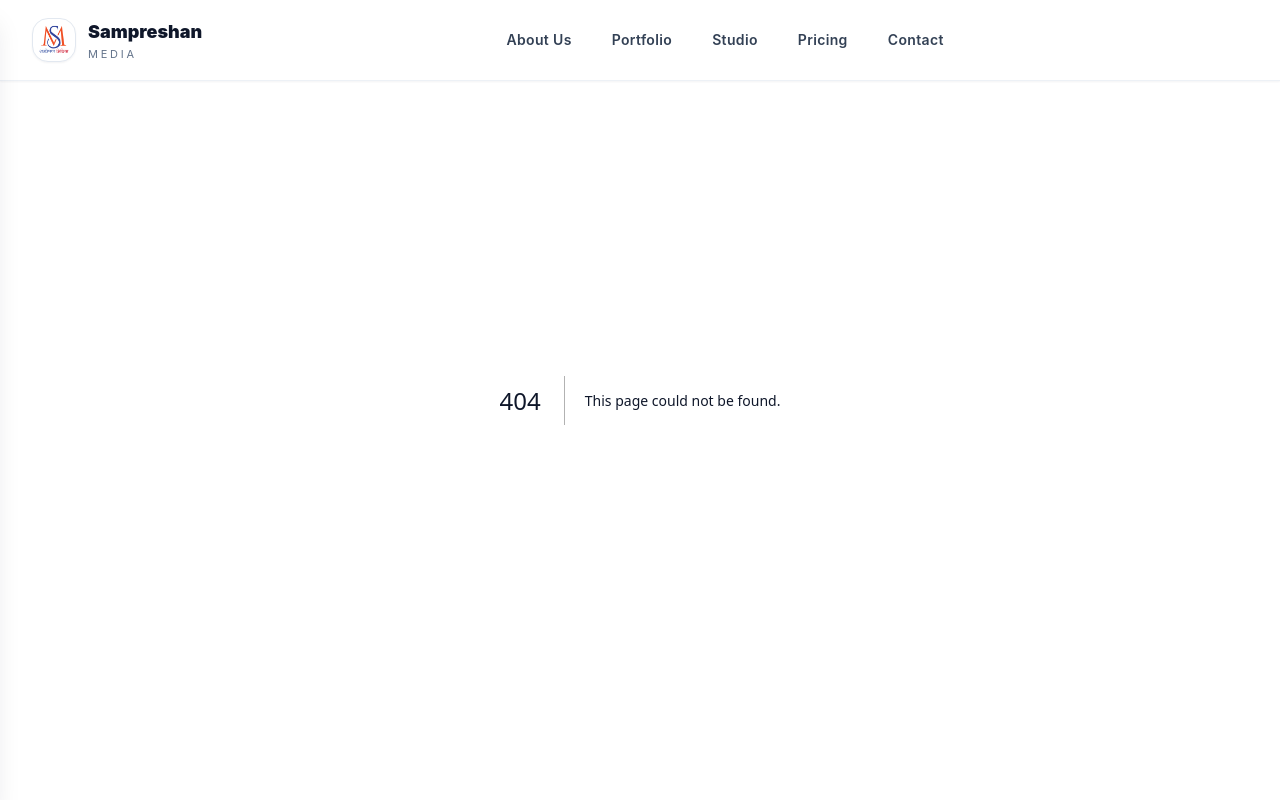
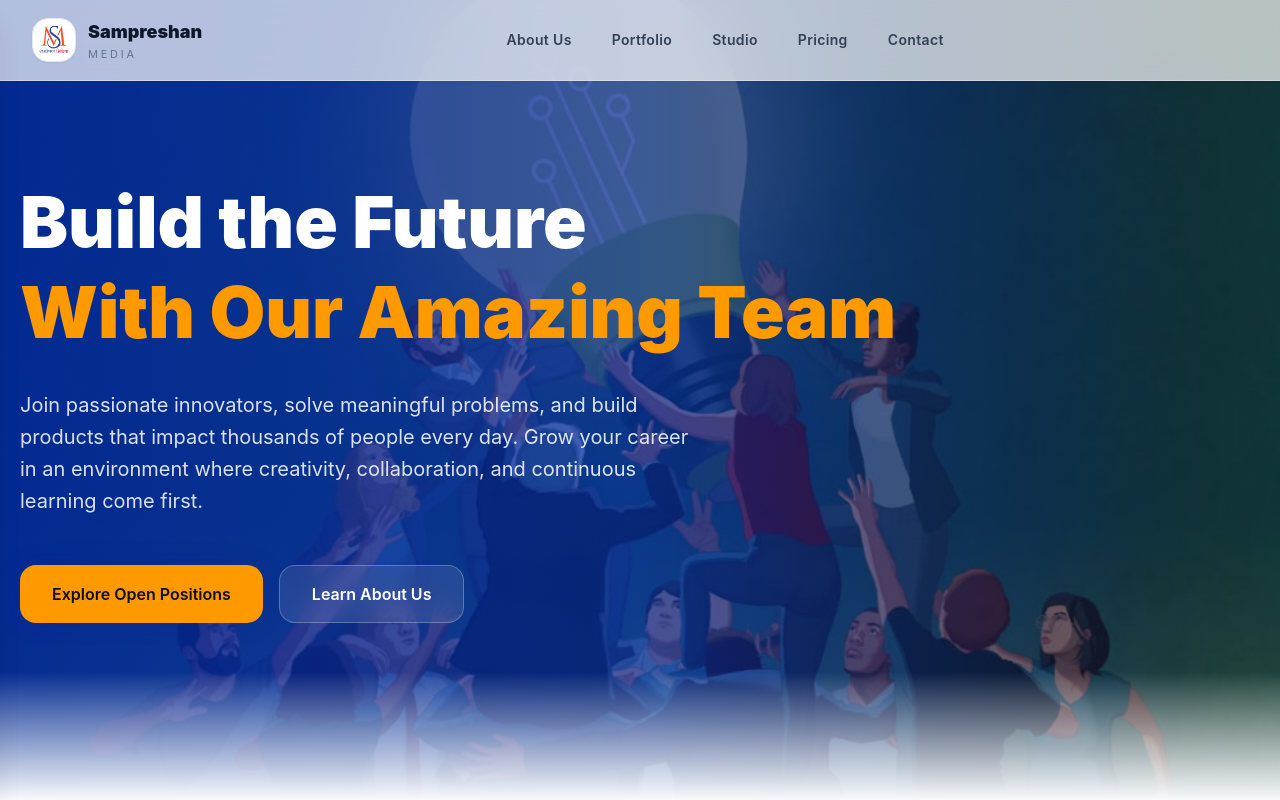
Before and after one commit to kaushalNeupane10/sampreshan, a Next.js app: page /careers in a window 1280 px wide. Before the commit this address had no page. Shown: the top 800 px of the page. Built offline with nearby package versions, Linux system fonts and the light colour scheme.

Commit message:
implemented hero section for carrer page and used bg-img with our color theme

```diff
--- a/next.config.ts
+++ b/next.config.ts
@@ -7,7 +7,7 @@ const nextConfig: NextConfig = {
     remotePatterns: [
       {
         protocol: "http",
-        hostname: "192.168.1.73",
+        hostname: "192.168.1.76",
         port: "8000",
         pathname: "/media/**",
       },
--- /dev/null
+++ b/src/app/careers/page.tsx
@@ -0,0 +1,9 @@
+import CareerHeroSection from "@/components/carrer/CarrerHeroSection";
+
+export default function page() {
+  return (
+    <>
+      <CareerHeroSection />
+    </>
+  );
+}
--- /dev/null
+++ b/src/components/carrer/CarrerHeroSection.tsx
@@ -0,0 +1,63 @@
+import Link from "next/link";
+
+export default function CareerHeroSection() {
+  return (
+    <section className="relative isolate overflow-hidden">
+      {/* Background Image */}
+      <div
+        className="absolute inset-0 -z-20 bg-cover bg-center bg-no-repeat"
+        style={{
+          backgroundImage: "url('/career/careers.jpg')",
+        }}
+      />
+
+      {/* Gradient */}
+      <div className="absolute inset-0 -z-10 bg-linear-to-r from-brand/90 via-brand/70 to-black/50" />
+
+      <div className="container-custom px-5">
+        <div className="flex min-h-[85vh] items-center py-24 lg:min-h-screen">
+          <div className="max-w-4xl">
+            {/* Heading */}
+
+            <h1 className="text-balance text-5xl font-black leading-tight text-white sm:text-6xl lg:text-7xl">
+              Build the Future
+              <br />
+              <span className="text-accent">With Our Amazing Team</span>
+            </h1>
+
+            {/* Description */}
+
+            <p className="mt-8 max-w-2xl text-lg leading-8 text-white/85 sm:text-xl">
+              Join passionate innovators, solve meaningful problems, and build
+              products that impact thousands of people every day. Grow your
+              career in an environment where creativity, collaboration, and
+              continuous learning come first.
+            </p>
+
+            {/* CTA */}
+
+            <div className="mt-12 flex flex-col gap-4 sm:flex-row">
+              <Link
+                href="#open-positions"
+                className="inline-flex items-center justify-center rounded-xl bg-accent px-8 py-4 font-semibold text-accent-foreground shadow-brand transition-all duration-300 hover:-translate-y-1 hover:bg-accent-dark"
+              >
+                Explore Open Positions
+              </Link>
+
+              <Link
+                href="/about"
+                className="inline-flex items-center justify-center rounded-xl border border-white/25 bg-white/10 px-8 py-4 font-semibold text-white backdrop-blur-md transition-all duration-300 hover:bg-white/20"
+              >
+                Learn About Us
+              </Link>
+            </div>
+          </div>
+        </div>
+      </div>
+
+      {/* Bottom Fade */}
+
+      <div className="absolute inset-x-0 bottom-0 h-32 bg-linear-to-t from-bg-page to-transparent" />
+    </section>
+  );
+}
```
Also changed, not shown: public/career/careers.jpg (added).
